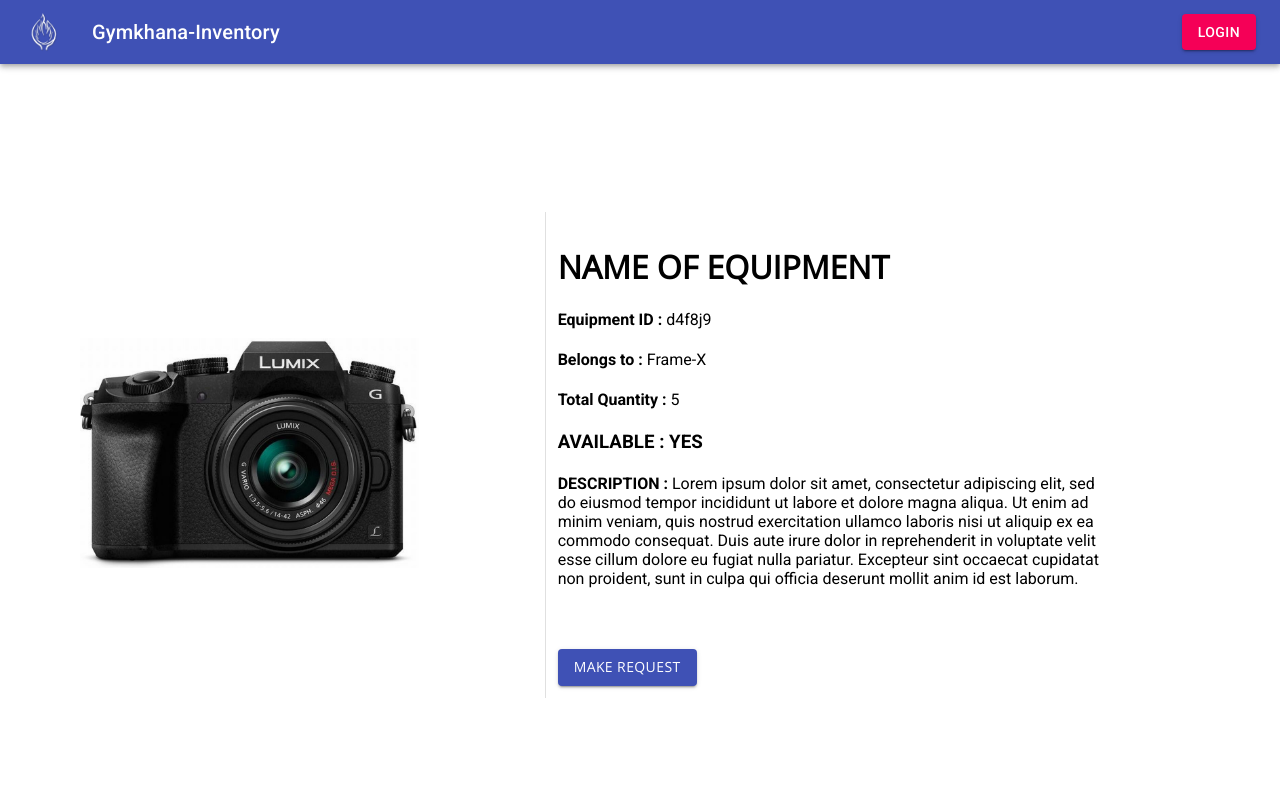
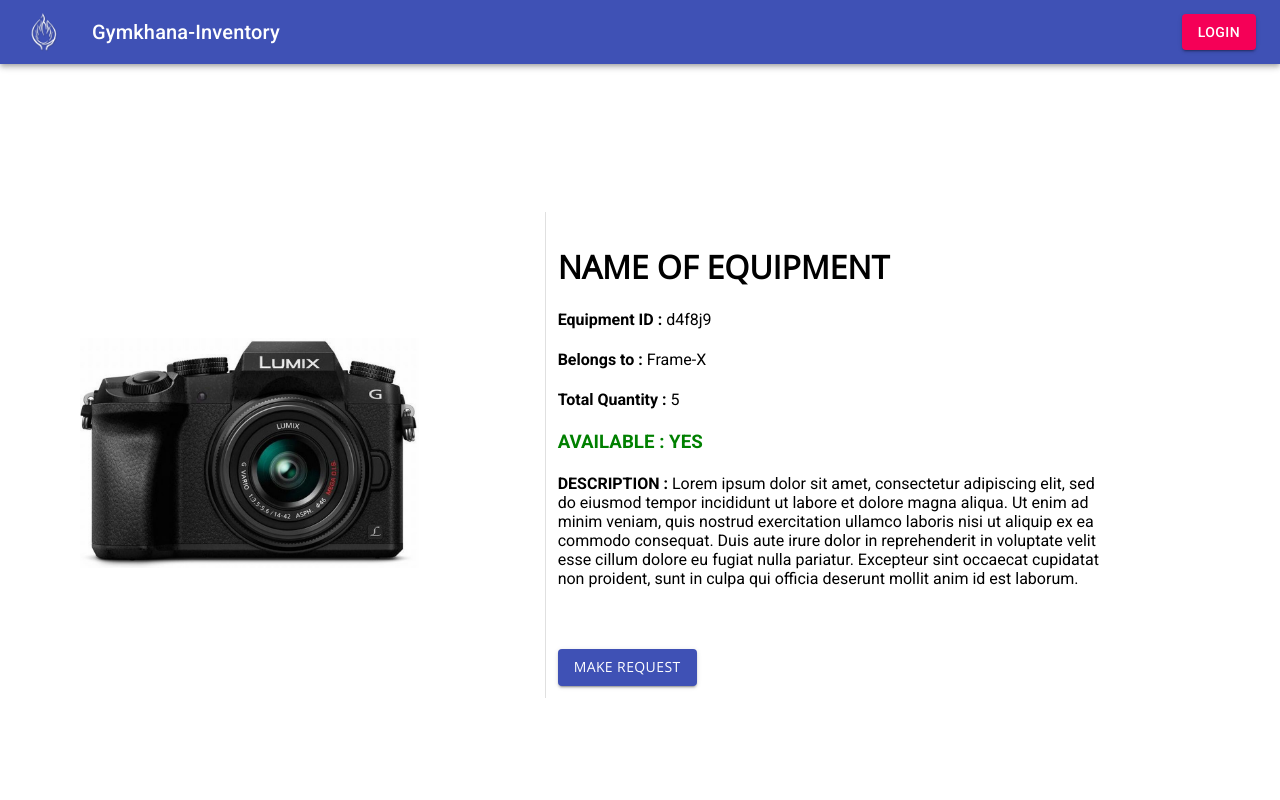
Before and after one commit to devlup-labs/gymkhana-inventory, a React (Create React App) app in the folder frontend/: page /itempage in a window 1280 px wide. Shown: the top 800 px of the page. Built offline with nearby package versions, Linux system fonts and the light colour scheme; no server answers.

Commit message:
updated item page with conditional rendering

```diff
--- a/frontend/package.json
+++ b/frontend/package.json
@@ -12,6 +12,7 @@
         "react": "^17.0.1",
         "react-dom": "^17.0.1",
         "react-google-login": "^5.2.2",
+        "react-modal": "^3.12.1",
         "react-router-dom": "^5.2.0",
         "react-scripts": "4.0.3",
         "web-vitals": "^1.0.1",
--- a/frontend/src/components/pages/ItemsPage.js
+++ b/frontend/src/components/pages/ItemsPage.js
@@ -1,5 +1,4 @@
 import React from 'react';
-import './../../App.css';
 import { makeStyles } from '@material-ui/core/styles';
 import Grid from '@material-ui/core/Grid';
 import camera from './../../camera.jpg';
@@ -25,8 +24,8 @@
 
 function ItemsPage() {
     const classes = useStyles();
-    const viewer = 'user';
-    const available = 'YES';
+    const viewerUser = true;
+    const available = true;
     const data = {
         nameOfEquipment: 'NAME OF EQUIPMENT',
         equipmentId: 'd4f8j9',
@@ -59,12 +58,17 @@
                     <h4>
                         Total Quantity : <p className={classes.heading4}>{data.quantity}</p>
                     </h4>
-                    <h3>AVAILABLE : {available}</h3>
+                    {available ? (
+                        <h3 style={{ color: 'green' }}>AVAILABLE : YES</h3>
+                    ) : (
+                        <h3 style={{ color: 'red' }}>AVAILABLE : NO</h3>
+                    )}
+
                     <h4>
                         DESCRIPTION : <p className={classes.heading4}>{data.Description} </p>
                     </h4>
-                    {viewer === 'user' ? (
-                        available === 'YES' ? (
+                    {viewerUser ? (
+                        available ? (
                             <div className={classes.button}>
                                 <Button
                                     variant="contained"
```
Also changed, not shown: 1 other file (tests, documents, lock files or other folders).
